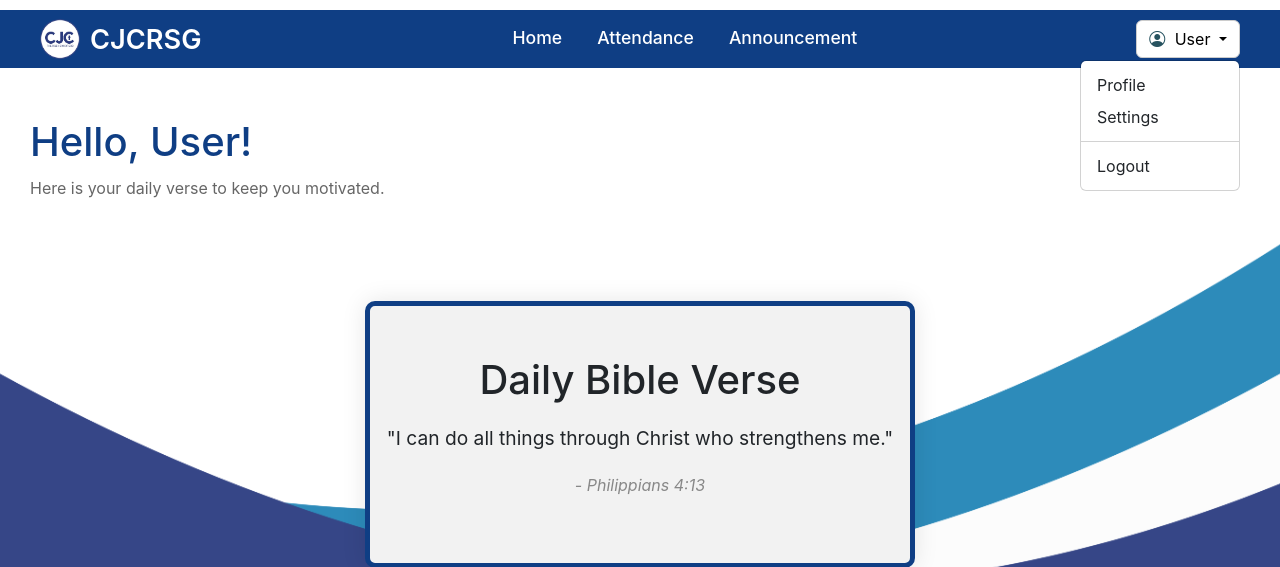
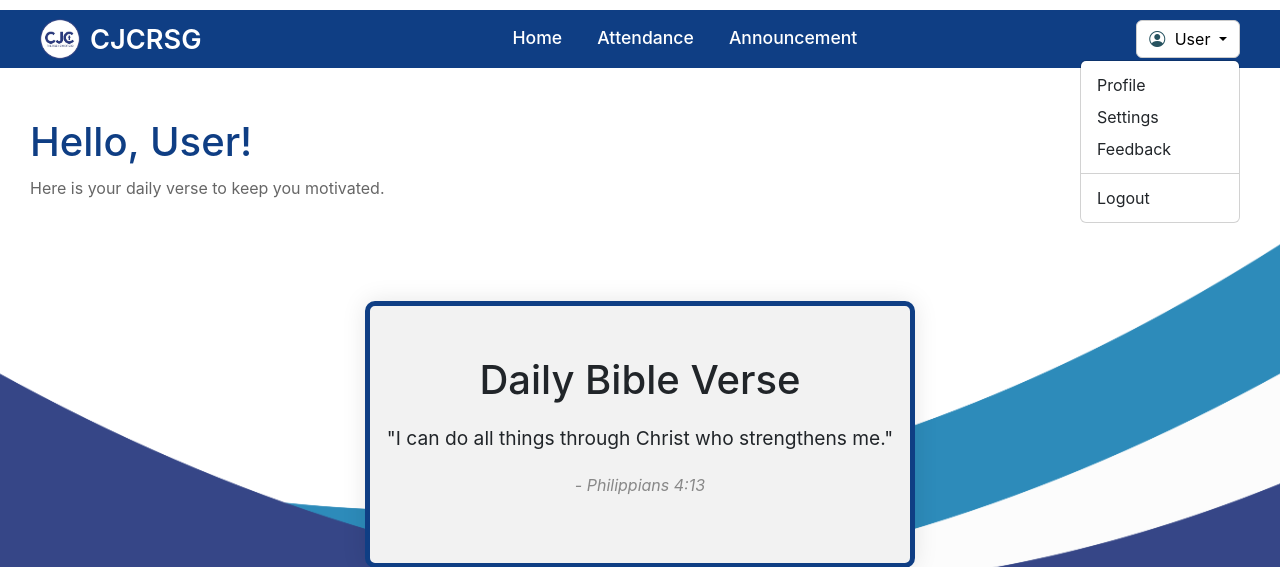
Before and after one commit to michaellllg/newproj, a PHP site: page /home.php?id=1 in a window 1280 px wide, after a click on "User". Shown: the top 567 px of the page. Run offline with PHP 8.4, Linux system fonts and the light colour scheme; data that the repository does not hold is empty; some web fonts are replaced.

Commit message:
feedback

```diff
--- a/nav.php
+++ b/nav.php
@@ -122,6 +122,7 @@ $conn->close();
         <ul class="dropdown-menu dropdown-menu-end" aria-labelledby="userDropdown">
             <li><a class="dropdown-item" href="profile.php?id=<?php echo $_GET['id']; ?>">Profile</a></li>
             <li><a class="dropdown-item" href="#">Settings</a></li>
+            <li><a class="dropdown-item" href="#">Feedback</a></li>
             <li><hr class="dropdown-divider"></li>
             <li><a class="dropdown-item" href="#" data-bs-toggle="modal" data-bs-target="#logoutModal">Logout</a></li>
 
```
